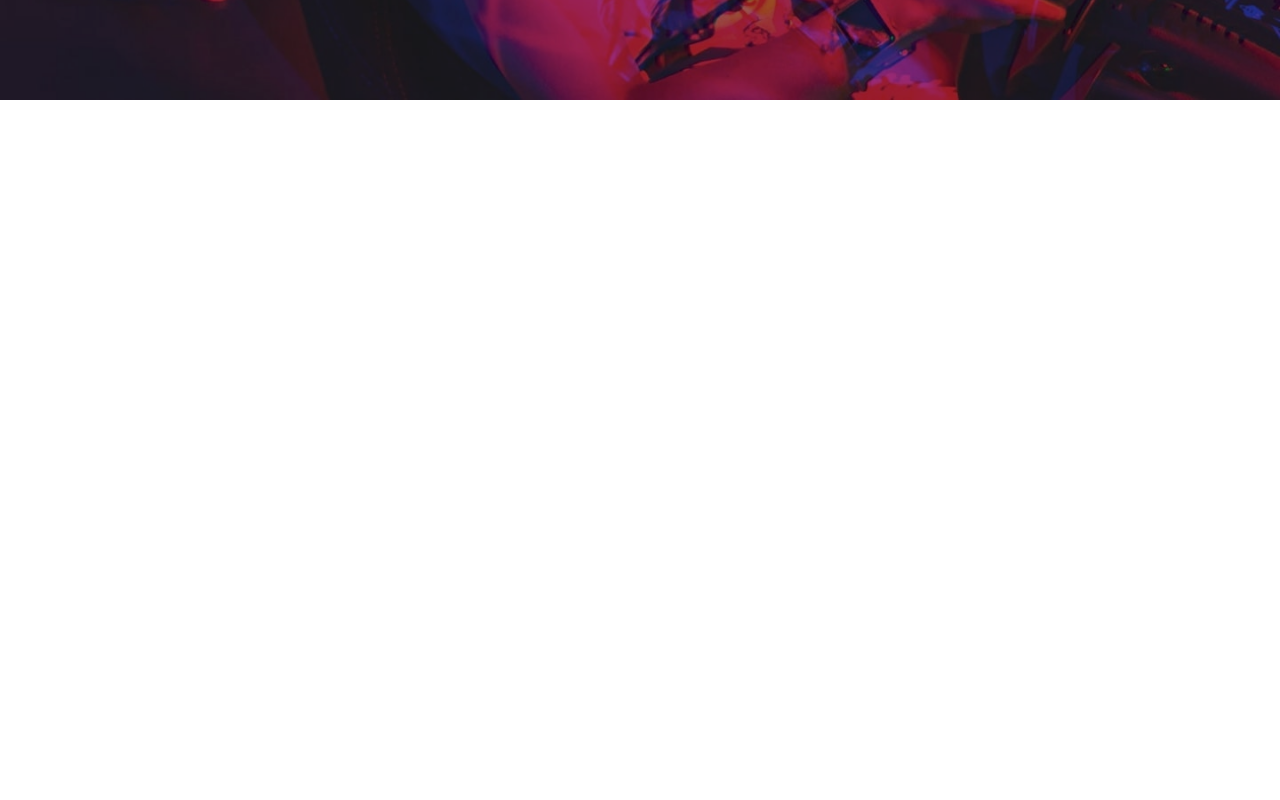
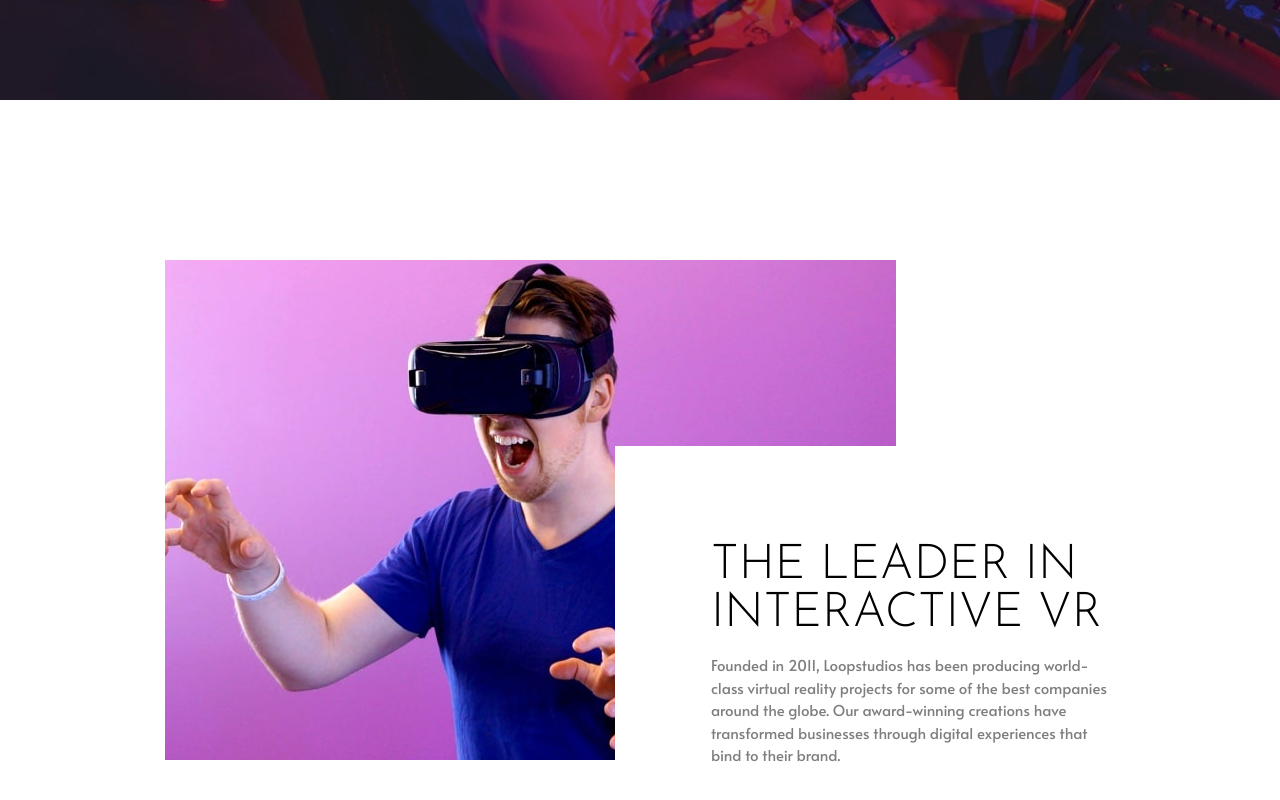
Before and after one commit to MathiasHun1/FEM-loopstudios-page, a React (Vite) app: page / in a window 1280 px wide. Shown: the part 478-1278 px from the top of the page. Before the commit the page ends 800 px from the top, so only its background shows below. Built offline with nearby package versions, Linux system fonts and the light colour scheme.

Commit message:
half of main section is done

```diff
--- a/src/App.jsx
+++ b/src/App.jsx
@@ -1,12 +1,13 @@
 import styles from './App.module.scss';
 
 import Header from './components/Header/Header';
+import Main from './components/Main/Main';
 
 const App = () => {
   return (
     <div className={styles.wrapper}>
       <Header />
-      <main></main>
+      <Main />
       <footer></footer>
     </div>
   );
--- a/src/App.module.scss
+++ b/src/App.module.scss
@@ -1,3 +1,12 @@
+@use './styles/config' as *;
+
 .wrapper {
   min-height: 100%;
+  display: flex;
+  flex-direction: column;
+  gap: 96px;
+
+  @media (min-width: $breakpoint-desktop) {
+    gap: 160px;
+  }
 }
--- a/src/components/Header/Header.jsx
+++ b/src/components/Header/Header.jsx
@@ -1,4 +1,5 @@
 import styles from './Header.module.scss';
+import { QUERIES } from '../../constants';
 import logo from '../../assets/logo.svg';
 import hamburger from '../../assets/icon-hamburger.svg';
 
@@ -6,8 +7,8 @@ const Header = () => {
   return (
     <header className={styles.header}>
       <picture className={styles.image_container}>
-        <source srcSet="/images/mobile/image-hero.jpg" media="(max-width: 600px)" />
-        <source srcSet="/images/desktop/image-hero.jpg" />
+        <source srcSet="/images/mobile/image-hero.jpg" media={QUERIES.mobile} />
+        <source srcSet="/images/desktop/image-hero.jpg" media={QUERIES.desktop} />
         <img className={styles.hero} src="/images/mobile/image-hero.jpg" alt="" />
       </picture>
 
--- a/src/components/Main/Main.jsx
+++ b/src/components/Main/Main.jsx
@@ -1,7 +1,29 @@
+import { QUERIES } from '../../constants';
 import styles from './Main.module.scss';
 
 const Main = () => {
-  return <main className={styles.main}></main>;
+  return (
+    <main className={styles.main}>
+      <section className={styles.article_section__wrapper}>
+        <picture className={styles.picture}>
+          <source srcSet="/images/mobile/image-interactive.jpg" media={QUERIES.mobile} />
+          <source srcSet="/images/desktop/image-interactive.jpg" media={QUERIES.desktop} />
+          <img className={styles.image} src="/images/mobile/image-interactive.jpg" alt="" />
+        </picture>
+
+        <article className={styles.article}>
+          <h2 className={styles.article__sub_title}>The leader in interactive vr</h2>
+          <p className={styles.article__text}>
+            Founded in 2011, Loopstudios has been producing world-class virtual reality projects for some of the best
+            companies around the globe. Our award-winning creations have transformed businesses through digital
+            experiences that bind to their brand.
+          </p>
+        </article>
+      </section>
+
+      <section className={styles.card_grid}></section>
+    </main>
+  );
 };
 
 export default Main;
--- a/src/components/Main/Main.module.scss
+++ b/src/components/Main/Main.module.scss
@@ -0,0 +1,69 @@
+@use '../../styles/config' as *;
+
+.main {
+  padding-inline: 24px;
+
+  @media (min-width: $breakpoint-desktop) {
+    padding-inline: 165px;
+  }
+}
+
+.article_section__wrapper {
+  display: flex;
+  flex-direction: column;
+  align-items: center;
+  gap: 48px;
+  max-width: 1100px;
+  margin: 0 auto;
+
+  @media (min-width: $breakpoint-desktop) {
+    display: block;
+    position: relative;
+  }
+}
+
+.picture {
+  display: block;
+}
+
+.image {
+  display: revert;
+  object-fit: cover;
+}
+
+.article {
+  text-align: center;
+  padding: 12px;
+  background: $clr-primary-white;
+  max-width: 750px;
+
+  h2 {
+    @include font-base;
+    text-transform: uppercase;
+    font-size: $fs-M-mobile;
+    line-height: 1;
+    margin-bottom: 16px;
+  }
+
+  p {
+    @include font-accent;
+    font-size: $fs-S-mobile;
+    opacity: 0.5;
+  }
+
+  @media (min-width: $breakpoint-desktop) {
+    width: 52%;
+    position: absolute;
+    right: 0;
+    bottom: 0;
+    padding: 0;
+    padding-left: 96px;
+    padding-top: 96px;
+    text-align: start;
+    width: 500px;
+
+    h2 {
+      font-size: $fs-M-desktop;
+    }
+  }
+}
--- /dev/null
+++ b/src/constants.js
@@ -0,0 +1,4 @@
+export const QUERIES = {
+  mobile: '(max-width: 600px)',
+  desktop: '(min-width: 601px)',
+};
```
